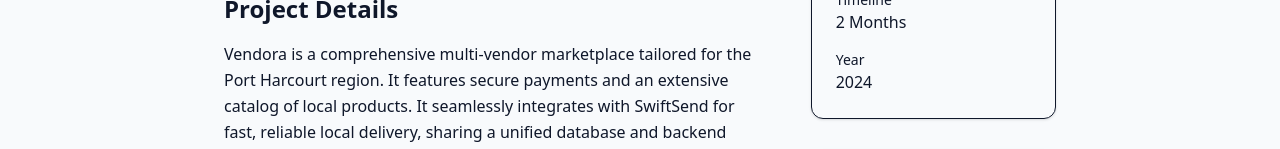
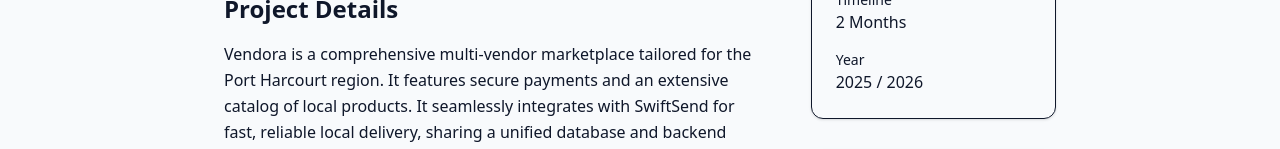
Before and after one commit to fdigit/Portfolio, a Next.js app: page /projects/vendora-marketplace in a window 1280 px wide. Shown: the part 716-865 px from the top of the page. Built offline with nearby package versions, Linux system fonts and the light colour scheme; no server answers.

Commit message:
content: update Vendora and Swiftsend year to 2025 / 2026

```diff
--- a/content/projects/swiftsend-logistics.mdx
+++ b/content/projects/swiftsend-logistics.mdx
@@ -6,6 +6,7 @@ image: "/images/swiftsend-logistics.webp"
 url: "https://swiftsend-tau.vercel.app/"
 featured: true
 order: 2
+year: "2025 / 2026"
 ---
 
 SwiftSend is a modern logistics and delivery platform connecting users with trusted local riders. It offers real-time live tracking, affordable pricing, and instant dispatching. Working in tandem with the Vendora marketplace, it handles the delivery ecosystem using a shared database and backend architecture.
--- a/content/projects/vendora-marketplace.mdx
+++ b/content/projects/vendora-marketplace.mdx
@@ -6,6 +6,7 @@ image: "/images/vendora-marketplace.webp"
 url: "https://vendora-ivory.vercel.app/"
 featured: true
 order: 1
+year: "2025 / 2026"
 ---
 
 Vendora is a comprehensive multi-vendor marketplace tailored for the Port Harcourt region. It features secure payments and an extensive catalog of local products. It seamlessly integrates with SwiftSend for fast, reliable local delivery, sharing a unified database and backend infrastructure.
--- a/src/app/projects/[slug]/page.tsx
+++ b/src/app/projects/[slug]/page.tsx
@@ -136,7 +136,7 @@ export default async function ProjectDetailsPage({ params }: ProjectPageProps) {
                                 </div>
                                 <div>
                                     <p className="text-xs sm:text-sm text-gray-dark dark:text-gray-400">Year</p>
-                                    <p className="font-medium text-text-dark dark:text-text-light text-sm sm:text-base">2024</p>
+                                    <p className="font-medium text-text-dark dark:text-text-light text-sm sm:text-base">{project.year || "2024"}</p>
                                 </div>
                             </div>
                         </div>
```
